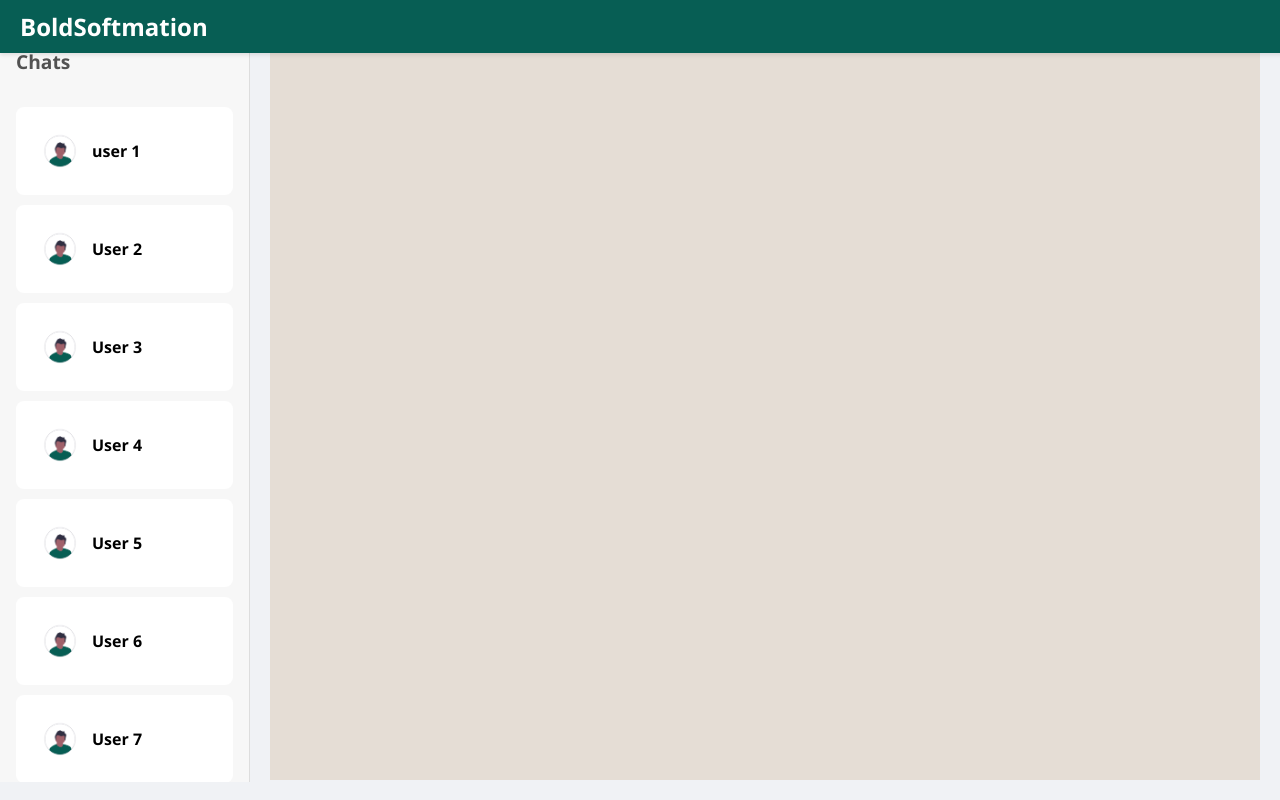
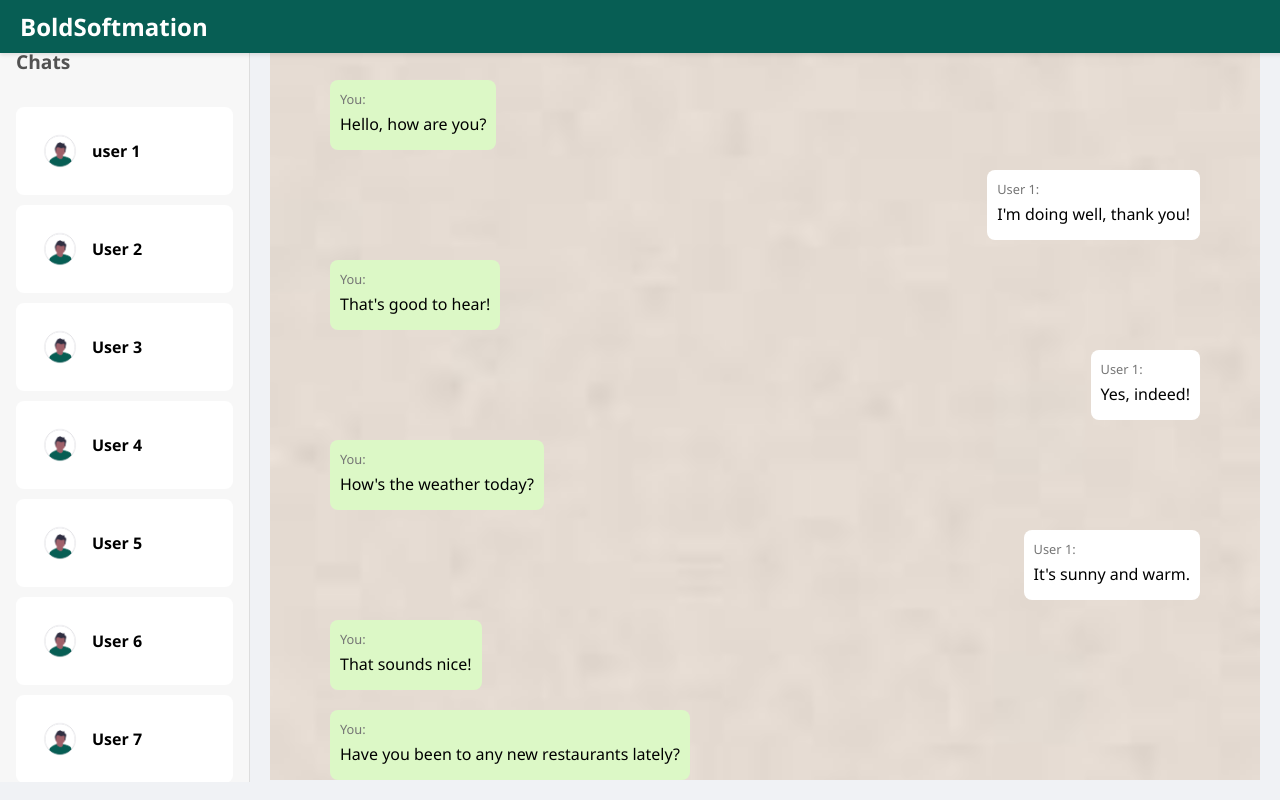
Before and after one commit to boldsoftmations/whatsappWeb, a React (Create React App) app: page /home in a window 1280 px wide. Built offline with nearby package versions, Linux system fonts and the light colour scheme.

Commit message:
feat : added background image and users selected bydefault 1

```diff
--- a/src/components/Button/Button.module.css
+++ b/src/components/Button/Button.module.css
@@ -4,7 +4,7 @@
     width: 100%;
     padding: 14px 20px;
     font-size: 16px;
-    background-color: #25D366; /* WhatsApp button color */
+    background-color: #075e54; /* WhatsApp button color */
     color: white;
     border: none;
     border-radius: 4px;
--- a/src/components/ChatHistory/ChatHistory.module.css
+++ b/src/components/ChatHistory/ChatHistory.module.css
@@ -1,9 +1,12 @@
 /* ChatHistory.module.css */
+
 .chatHistory {
     height: 100%;
     overflow-y: auto;
     padding: 50px;
     background-color: #e5ddd5; /* Background color similar to WhatsApp Web */
+    background-image: url('../../Images//whatsapp_web.jpg'); /* Add background image */
+    background-size: cover; /* Cover the entire container */
   }
 
   .chatContainer {
--- a/src/pages/Home/Home.js
+++ b/src/pages/Home/Home.js
@@ -1,5 +1,4 @@
-// Home.js
-import React, { useState } from 'react';
+import React, { useState, useEffect } from 'react';
 import Header from '../../components/Header/Header';
 import Sidebar from '../../components/Sidebar/Sidebar';
 import styles from './Home.module.css';
@@ -9,11 +8,17 @@ import { users } from '../../config/UsersList';
 const Home = () => {
   const [selectedUser, setSelectedUser] = useState(null);
 
+  // Set the selected user to the first user by default when the component mounts
+  useEffect(() => {
+    if (users.length > 0) {
+      setSelectedUser(users[0].username);
+    }
+  }, []);
+
   const handleUserSelect = (username) => {
     setSelectedUser(username);
   };
 
-  console.log("selectedUser",selectedUser)
   return (
     <div className={styles.homeContainer}>
       {/* Header */}
```
Also changed, not shown: src/Images/whatsapp_web.jpg (added).
